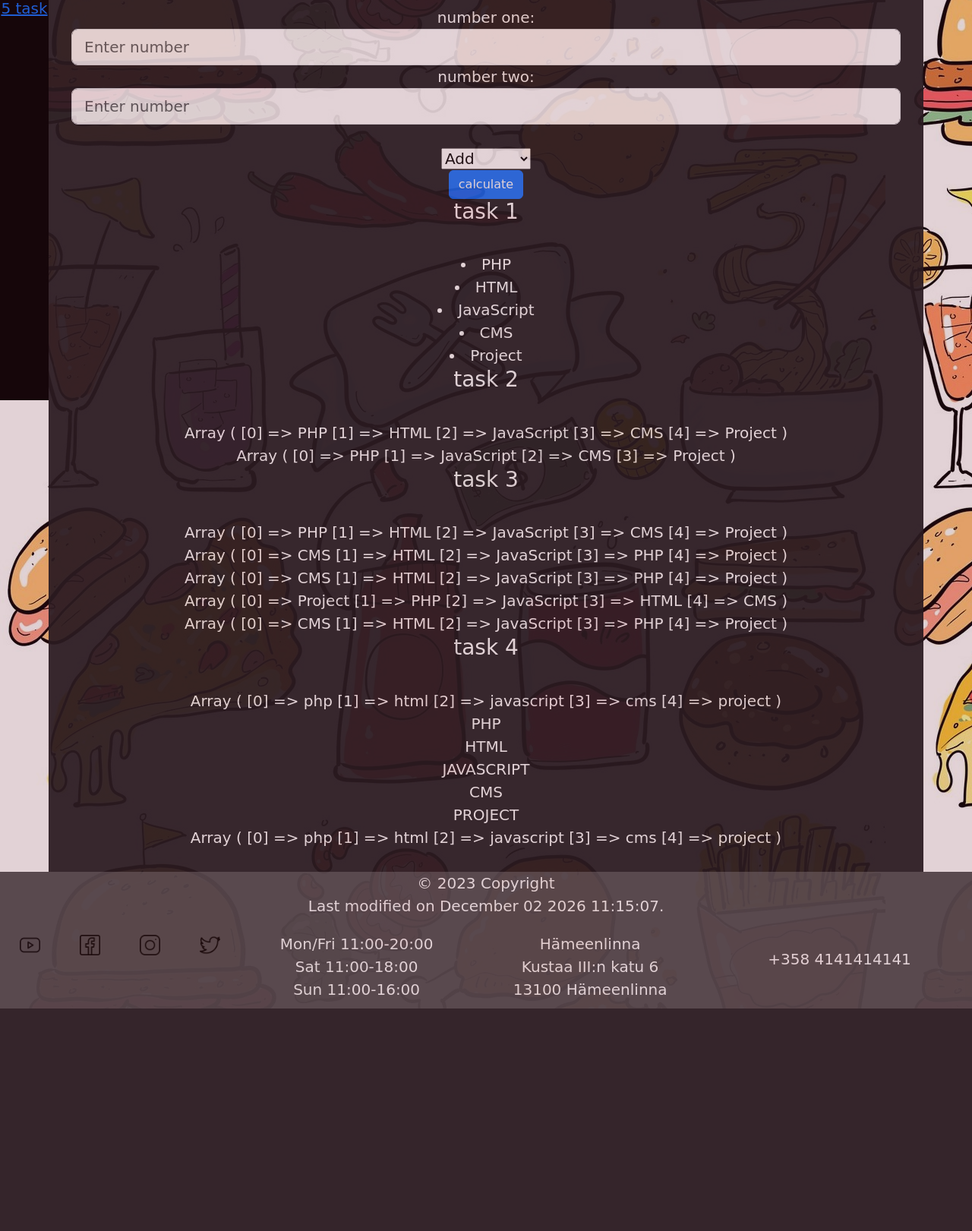
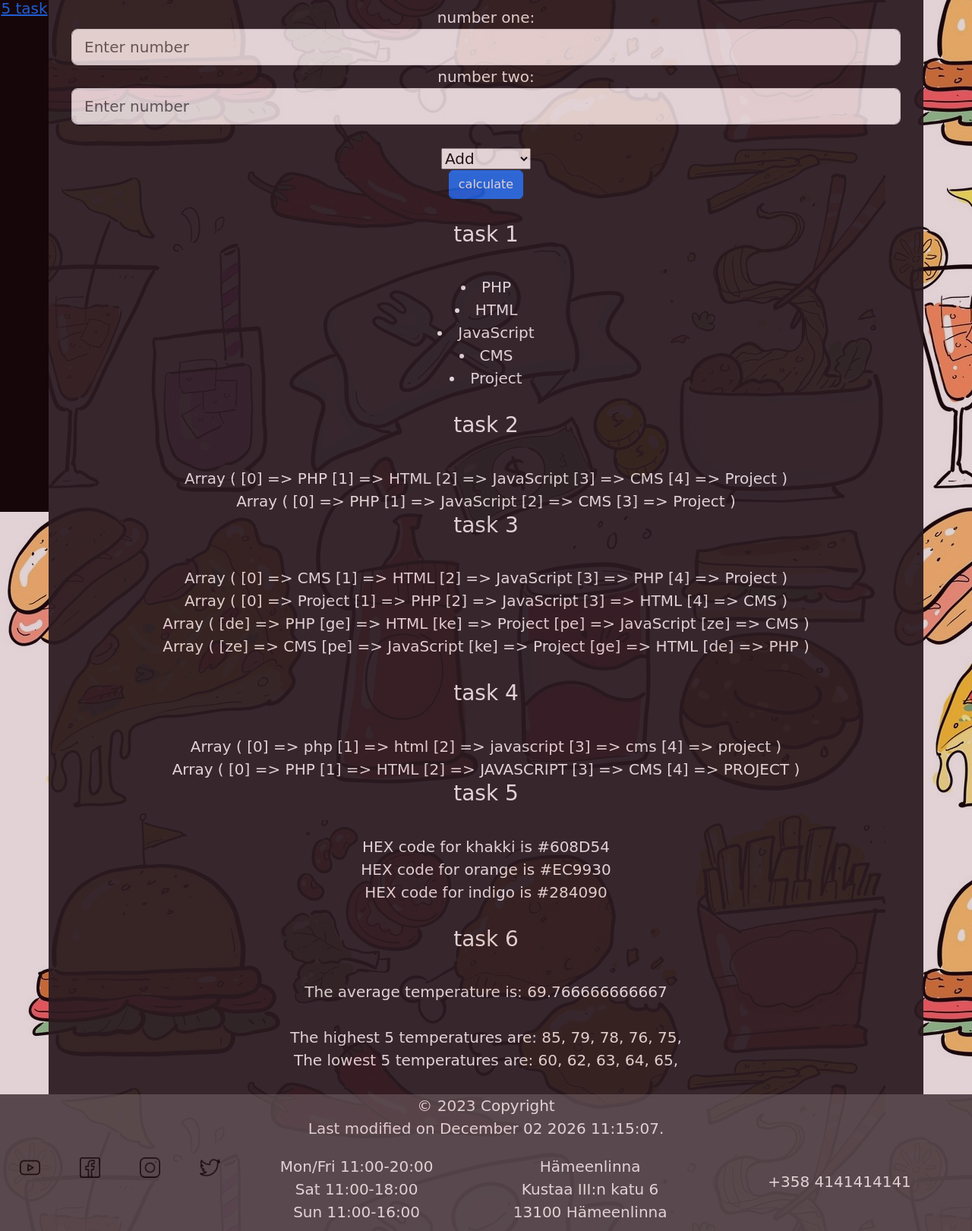
Before and after one commit to dadaJunglist/andrejs_kavalans_tasks, a PHP site: page /array.php in a window 1280 px wide. Shown: the part 134-1755 px from the top of the page at 76% size. Before the commit the page ends 1462 px from the top, so only its background shows below. Run offline with PHP 8.4, Linux system fonts and the light colour scheme; some web fonts are replaced.

Commit message:
task 5 done

```diff
--- a/website/array.php
+++ b/website/array.php
@@ -79,6 +79,7 @@ if (isset($result))
     echo "<h2> Result: $result </h2>";
 }
 
+echo "<br>";
 echo "<h3>task 1</h3>";
 echo "<br>";
 
@@ -88,7 +89,7 @@ foreach($courses as $language)
     echo "<li> $language </li>";
 }
 
-
+echo "<br>";
 echo "<h3>task 2</h3>";
 echo "<br>";
 
@@ -98,33 +99,85 @@ echo "<br>";
 unset($courses1[1]);
 print_r(array_values($courses1));
 
+echo "<br>";
 echo "<h3>task 3</h3>";
 echo "<br>";
 
-$courses3=array("111"=>"PHP", "222"=>"HTML", "333"=>"JavaScript", "444"=>"CMS", "555"=>"Project");
-print_r(array_values($courses3)); echo "<br>";
-sort($courses3);
-print_r(array_values($courses3)); echo "<br>";
-ksort($courses3);
-print_r(array_values($courses3)); echo "<br>";
-rsort($courses3);
-print_r(array_values($courses3)); echo "<br>";
-krsort($courses3);
-print_r(array_values($courses3)); echo "<br>";
+$courses3=array("PHP", "HTML", "JavaScript", "CMS", "Project");
+    sort($courses3);
+    print_r($courses3);
+        echo "<br>";
+    rsort($courses3);
+    print_r($courses3);
+        echo "<br>";
+$courses3=array("de"=>"PHP","ge"=>"HTML","pe"=>"JavaScript","ze"=>"CMS","ke"=>"Project");
+    ksort($courses3);
+        print_r($courses3);
+        echo "<br>";
+    krsort($courses3);
+        print_r($courses3);
+        echo "<br>";
 
+echo "<br>";
 echo "<h3>task 4</h3>";
 echo "<br>";
 
 $courses4=array("php", "html", "javascript", "cms", "project");
 print_r($courses4); echo "<br>";
-foreach($courses4 as $course)
+
+for($i=0; $i<5; $i++)
 {
-    $course4[$course]=$course;
-    $course = strtoupper($course);
-    echo $course; echo "<br>";
+    $courses4[$i]=strtoupper($courses4[$i]);
 }
     print_r($courses4);
+
+echo "<br>";
+echo "<h3>task 5</h3>";
+echo "<br>";
+
+$colors = array("khakki"=>"#608D54", "orange"=>"#EC9930", "indigo"=>"#284090");
+
+        foreach($colors as $color => $code)
+        {
+            echo "HEX code for $color is $code<br>";
+        }
+
+echo "<br>";
+echo "<h3>task 6</h3>";
+echo "<br>";
+
+$temp_rec = array(78, 60, 62, 68, 71, 68, 73, 85, 66, 64, 76, 63, 75, 76, 73, 68, 62, 73, 72, 65, 74, 62, 62, 65, 64, 68, 73, 75, 79, 73);
+
+        echo "The average temperature is: " . array_sum($temp_rec)/count($temp_rec) . "<br>";
+
+        rsort($temp_rec);
+        echo "<br>The highest 5 temperatures are: ";
+        $j=0;
+        for ($i=0; $i<5; $i++)
+        {
+            echo $temp_rec[$j] . ", ";
+            do
+            {
+                $j++;
+            }
+            while($temp_rec[$j] == $temp_rec[$j-1]);
+        }
+
+        sort($temp_rec);
+        echo "<br>The lowest 5 temperatures are: ";
+        $j=0;
+        for ($i=0; $i<5; $i++)
+        {
+            echo $temp_rec[$j] . ", ";
+            do
+            {
+                $j++;
+            }
+            while($temp_rec[$j] == $temp_rec[$j-1]);
+        }
+
  ?>
+
 </div>
 
 <?php include "footer.php"; ?>
```
Also changed, not shown: website/controlflow.php (+8 -3 lines).
